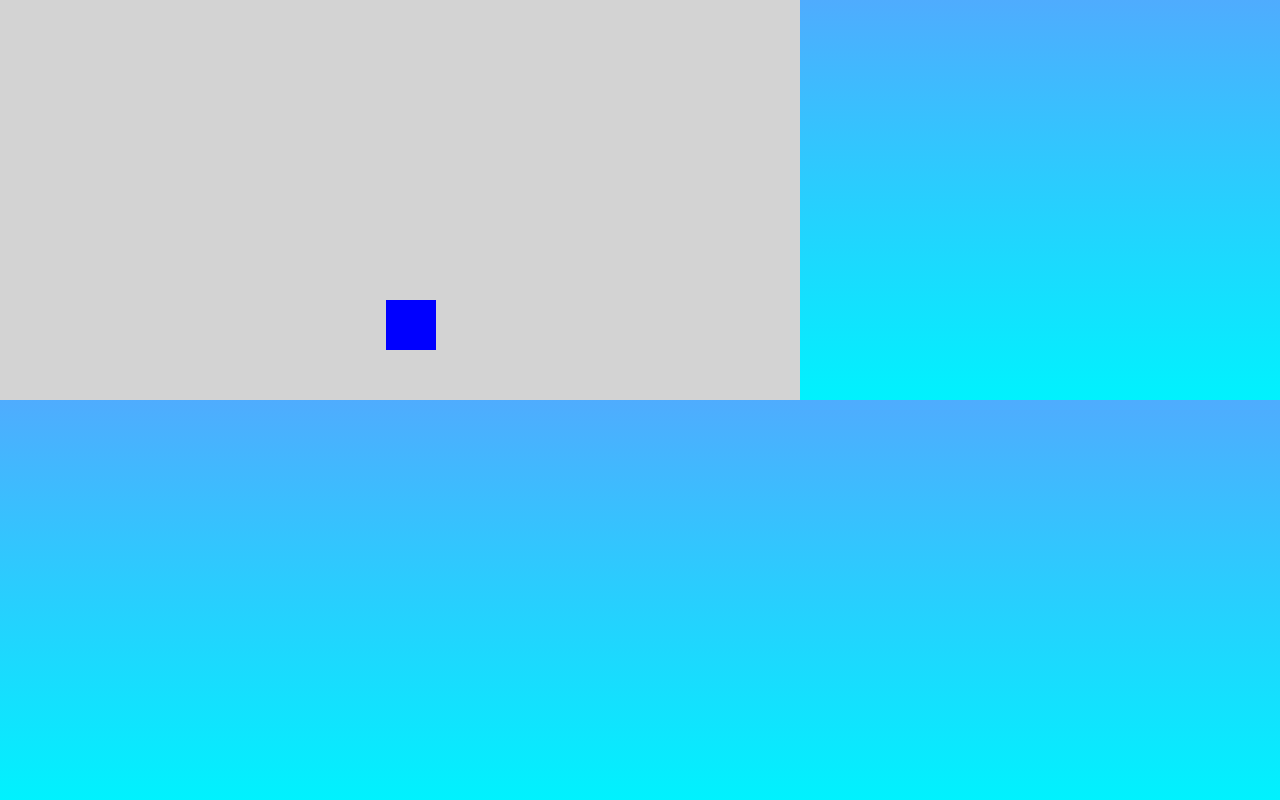
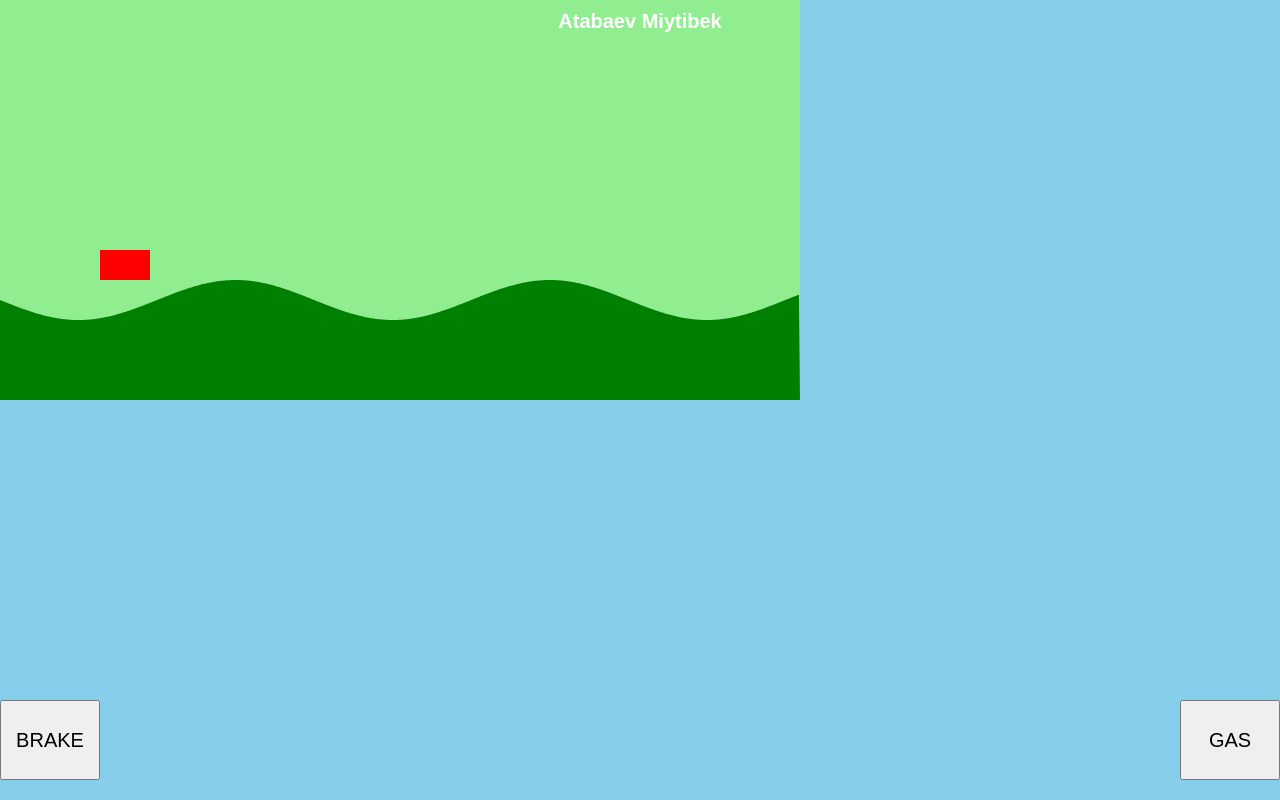
Before and after one commit to gtmiyri-art/TeleBail, a plain HTML site: page index.html in a window 1280 px wide. Both pictures are taken after a click on the button "START". Drawn offline with Linux system fonts and the light colour scheme.

Commit message:
Update index.html

```diff
--- a/index.html
+++ b/index.html
@@ -1,68 +1,95 @@
 <!DOCTYPE html>
-<html lang="en">
+<html>
 <head>
 <meta charset="UTF-8">
-  <title>Metro Runner</title>
+<title>Atabaev Miytibek Game</title>
+
 <style>
 body {
   margin: 0;
-      font-family: Arial, sans-serif;
-      background: linear-gradient(to bottom, #4facfe, #00f2fe);
-      overflow: hidden;
+  font-family: Arial;
+  background: skyblue;
 }
 
+/* START SCREEN */
 #startScreen {
   position: absolute;
   width: 100%;
   height: 100%;
+  background: black;
+  color: white;
   display: flex;
   flex-direction: column;
   justify-content: center;
   align-items: center;
-      background: rgba(0,0,0,0.6);
-      color: white;
-    }
-
-    #startScreen h1 {
-      font-size: 50px;
-      margin-bottom: 20px;
 }
 
 #startBtn {
   padding: 15px 40px;
   font-size: 20px;
+  background: orange;
   border: none;
   border-radius: 10px;
-      background: orange;
-      color: white;
   cursor: pointer;
-      transition: 0.3s;
 }
 
-    #startBtn:hover {
-      background: red;
+/* GAME UI */
+#topBar {
+  position: absolute;
+  width: 100%;
+  top: 10px;
+  text-align: center;
+  font-size: 20px;
+  font-weight: bold;
+  color: white;
 }
 
-    #gameCanvas {
+canvas {
   display: none;
-      background: lightgray;
+  background: lightgreen;
+}
+
+/* Controls */
+.controls {
+  position: absolute;
+  bottom: 20px;
+  width: 100%;
+  display: flex;
+  justify-content: space-between;
+}
+
+button.control {
+  width: 100px;
+  height: 80px;
+  font-size: 20px;
 }
 </style>
 </head>
+
 <body>
 
 <div id="startScreen">
-  <h1>Metro Runner</h1>
+  <h1>🚗 Hill Game</h1>
   <button id="startBtn">START</button>
 </div>
 
-<canvas id="gameCanvas" width="800" height="400"></canvas>
+<div id="topBar">Atabaev Miytibek</div>
+
+<canvas id="game" width="800" height="400"></canvas>
+
+<div class="controls">
+  <button class="control" id="brake">BRAKE</button>
+  <button class="control" id="gas">GAS</button>
+</div>
 
 <script>
 const startBtn = document.getElementById("startBtn");
 const startScreen = document.getElementById("startScreen");
-  const canvas = document.getElementById("gameCanvas");
+const canvas = document.getElementById("game");
 const ctx = canvas.getContext("2d");
+
+let speed = 0;
+let x = 100;
 
 startBtn.onclick = () => {
   startScreen.style.display = "none";
@@ -70,22 +97,38 @@
   startGame();
 };
 
+// Controls
+document.getElementById("gas").onmousedown = () => speed += 1;
+document.getElementById("brake").onmousedown = () => speed -= 1;
+
+// Mobile touch
+document.getElementById("gas").ontouchstart = () => speed += 1;
+document.getElementById("brake").ontouchstart = () => speed -= 1;
+
 function startGame() {
-    let x = 50;
+  function loop() {
+    ctx.clearRect(0, 0, 800, 400);
 
-    function gameLoop() {
-      ctx.clearRect(0, 0, canvas.width, canvas.height);
+    // yer (hill)
+    ctx.fillStyle = "green";
+    ctx.beginPath();
+    ctx.moveTo(0,300);
+    for(let i=0;i<800;i++){
+      ctx.lineTo(i, 300 + Math.sin(i*0.02)*20);
+    }
+    ctx.lineTo(800,400);
+    ctx.lineTo(0,400);
+    ctx.fill();
 
-      // player
-      ctx.fillStyle = "blue";
-      ctx.fillRect(x, 300, 50, 50);
+    // mashina
+    ctx.fillStyle = "red";
+    ctx.fillRect(x, 250, 50, 30);
 
-      x += 2;
+    x += speed;
 
-      requestAnimationFrame(gameLoop);
+    requestAnimationFrame(loop);
   }
-
-    gameLoop();
+  loop();
 }
 </script>
 
```
Lines whose indentation alone changed are shown as unchanged.
